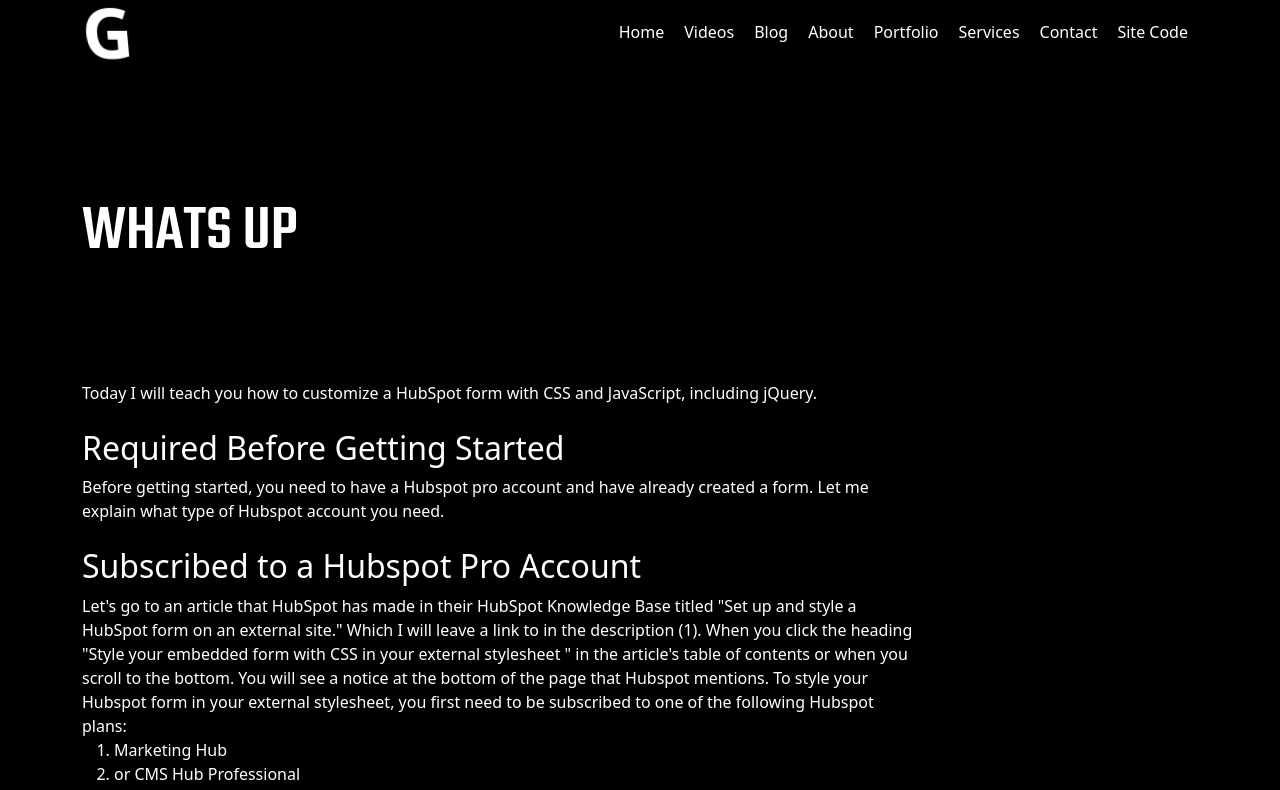
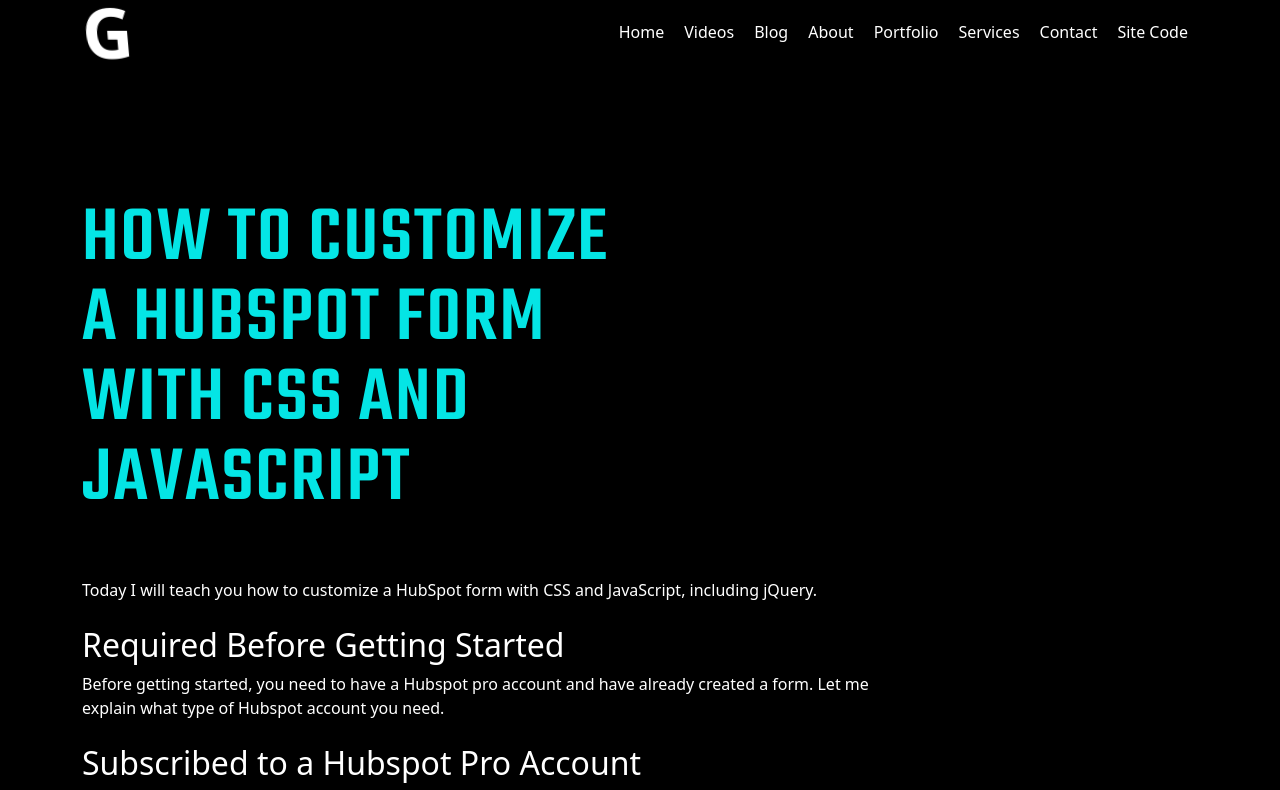
Before and after one commit to subzero783/portfolio-2, a React (Create React App) app in the folder frontend/: page /blog/how-to-customize-a-hubspot-form-with-css-and-javascript/ in a window 1280 px wide. Shown: the top 790 px of the page. Built offline with nearby package versions, Linux system fonts and the light colour scheme; no server answers.

Commit message:
Working on Single Blog post template

```diff
--- a/frontend/src/pages/BlogPost/BlogPost.js
+++ b/frontend/src/pages/BlogPost/BlogPost.js
@@ -34,6 +34,7 @@
     const [postUrl, setPostUrl] = useState('');
     const [postObjContent, setPostObjContent] = useState([]);
     const [postMainText, setPostMainText] = useState('');
+    const [postTitle, setPostTitle] = useState('');
     const videos = useContext(Context);
 
     const particlesInit = useCallback(async (engine) => {
@@ -55,11 +56,12 @@
             const postObj = posts.find(({ url }) => url === postUrl );
 
             setPostObjContent(postObj);
+            setPostTitle(postObj.title)
             setPostMainText(postObj.content);
         };
         get_post_content();
 
-    }, [postObjContent]);
+    }, [postObjContent, postUrl]);
 
     return(
         <div id="blog-post">
@@ -172,11 +174,10 @@
                 }}
             />
             <section id="heading" className="container">
-                <h1>Whats up</h1>
                 <div className="row">
                     <div className="col col-xl-6 col-lg-12 col-md-12 col-sm-12 col-12">
                         <h1 className="post-title">
-                            <span></span>
+                            <span>{postTitle}</span>
                         </h1>
                     </div>
                     <div className="col col-xl-6 col-lg-12 col-md-12 col-sm-12 col-12"></div>
--- a/frontend/src/pages/BlogPost/BlogPost.scss
+++ b/frontend/src/pages/BlogPost/BlogPost.scss
@@ -48,7 +48,7 @@
         }
     }
     #post-content-and-sidebar {
-        margin-top: 100px;
+        margin-top: 50px;
         z-index: 2;
         position: relative;
         .content-side {
```
